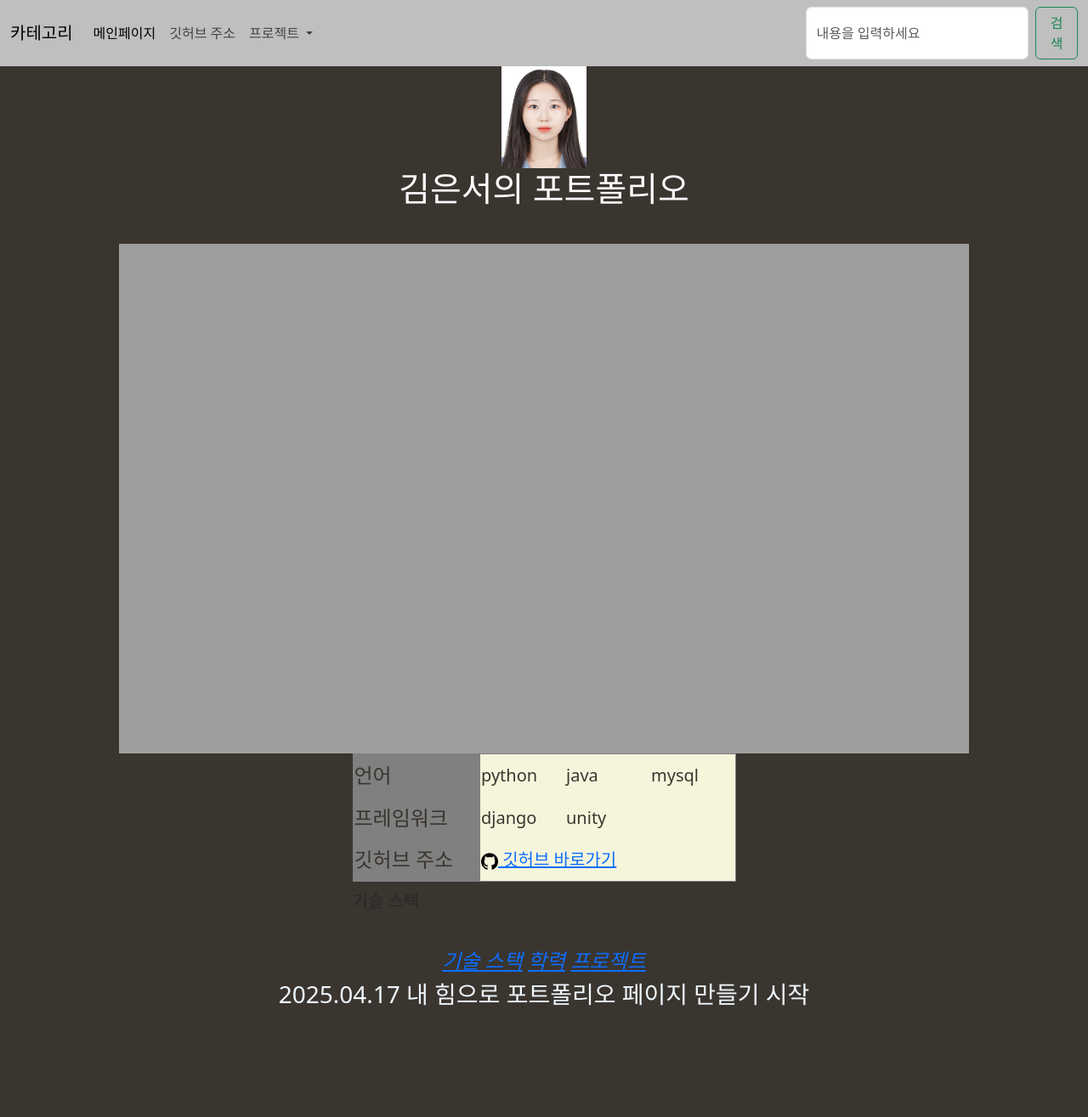
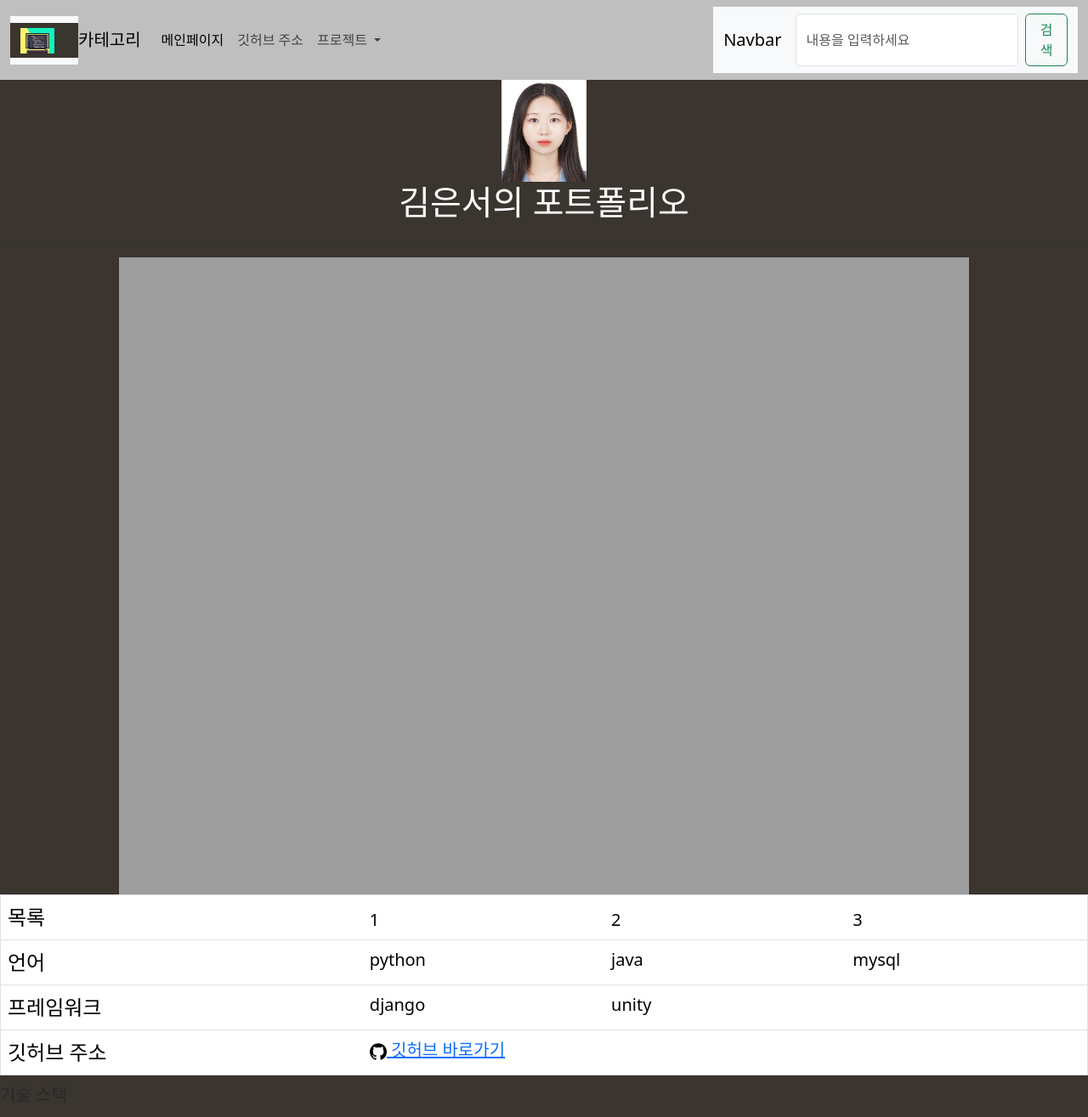
Before and after one commit to eslionekim/Eunseo, a plain HTML site: page index.html in a window 1280 px wide. Shown: the top 1315 px of the page at 85% size. Before the commit the page ends 1195 px from the top, so only its background shows below. Drawn offline with nearby package versions, Linux system fonts and the light colour scheme.

Commit message:
3주차 연습문제_자바스크립트 수정하기

```diff
--- a/index.html
+++ b/index.html
@@ -7,7 +7,6 @@
     <meta name="author" content="20210968"> <!--작성자를 명시하여 누가 작성했는지지-->
     <meta name="keywords" content="computer"> <!--검색 시 이 문서가 검색될 가능성 높아짐짐-->
     <base href="http://127.0.0.1:5500"> <!--상대경로 사용 시 기준이 되는 기본 url 경로-->
-    <link href="https://cdn.jsdelivr.net/npm/bootstrap@5.3.5/dist/css/bootstrap.min.css" rel="stylesheet" integrity="sha384-SgOJa3DmI69IUzQ2PVdRZhwQ+dy64/BUtbMJw1MZ8t5HZApcHrRKUc4W0kG879m7" crossorigin="anonymous">
     <style>
         table {
             font-size: 15pt;
@@ -19,12 +18,21 @@
             color:#3a352f
         }
     </style>
-
-
-</head>
+    <link href="https://cdn.jsdelivr.net/npm/bootstrap@5.3.5/dist/css/bootstrap.min.css" rel="stylesheet" integrity="sha384-SgOJa3DmI69IUzQ2PVdRZhwQ+dy64/BUtbMJw1MZ8t5HZApcHrRKUc4W0kG879m7" crossorigin="anonymous">
+    <script src="https://cdn.jsdelivr.net/npm/bootstrap@5.3.5/dist/js/bootstrap.bundle.min.js" integrity="sha384-k6d4wzSIapyDyv1kpU366/PK5hCdSbCRGRCMv+eplOQJWyd1fbcAu9OCUj5zNLiq" crossorigin="anonymous"></script>
+    <script type="text/javascript" src="js/Basic_js_test.js"></script>
+    <script type="text/javascript" src="js/search.js" defer></script>
+  </head>
     <body style="background-color: #3a352f;"> <!--내용은 body부터라서 여기에 배경style넣는듯-->
         <nav class="navbar navbar-expand-lg custom-navbar" >
-            <div class="container-fluid">
+            <div class="container-fluid ">
+              <nav class="navbar bg-body-tertiary ">
+                <div class="container-fluid" style="background-color: #3a352f;">
+                  <a class="navbar-brand"  >
+                    <img src="image/icon.png" alt="Logo" width="40" height="30" class="d-inline-block align-text-top">
+                  </a>
+                </div>
+              </nav>
               <a class="navbar-brand" >카테고리</a>
               <button class="navbar-toggler" type="button" data-bs-toggle="collapse" data-bs-target="#navbarSupportedContent" aria-controls="navbarSupportedContent" aria-expanded="false" aria-label="Toggle navigation">
                 <span class="navbar-toggler-icon"></span>
@@ -47,16 +55,18 @@
                     </ul>
                   </li>
                 </ul>
-                <form class="d-flex" role="search">
-                  <input class="form-control me-2" type="search" placeholder="내용을 입력하세요" aria-label="Search">
-                  <button class="btn btn-outline-success" type="submit">검색</button>
-                </form>
+                <nav class="navbar bg-body-tertiary">
+                  <div class="container-fluid">
+                    <a class="navbar-brand">Navbar</a>
+                    <form class="d-flex" role="search">
+                      <input class="form-control me-2" type="search" placeholder="내용을 입력하세요" aria-label="Search">
+                      <button class="btn btn-outline-success" type="submit" id="search_button_msg">검색</button>
+                    </form>
+                  </div>
+                </nav>
               </div>
             </div>
           </nav>
-
-        <script src="https://cdn.jsdelivr.net/npm/bootstrap@5.3.5/dist/js/bootstrap.bundle.min.js" integrity="sha384-k6d4wzSIapyDyv1kpU366/PK5hCdSbCRGRCMv+eplOQJWyd1fbcAu9OCUj5zNLiq" crossorigin="anonymous"></script>
-
         <div style="display: flex; justify-content: center;">
             <img src="image/face.png" width="100" height="120">
         </div>
@@ -65,26 +75,34 @@
         </div>
         <hr>
         <div style="display: flex; justify-content: center;">
-            <a href= "index.html" target="_top"><img src="image/main.png" width="1000" height="600"></a> <!--target="_blank" 새탭에서 열기-->
+            <a href= "index.html" target="_top"><img src="image/main.png" width="1000" height="600" class="img-fluid"></a> <!--target="_blank" 새탭에서 열기-->
         </div>
         <div style="display:flex; justify-content: center;">
-            <table border="1">
+            <table border="1" class="table">
                 <caption>기술 스택</caption><!--제목목-->
+                <thead>
+                    <tr>
+                        <td><font size="5">목록</font></td>
+                        <td>1</td>
+                        <td>2</td>
+                        <td>3</td>
+                    </tr>
+                </thead>
                 <tbody>
                     <tr height="50" > <!--한줄, 줄의 배경색은 tr에서서-->
-                        <td bgcolor="grey" width="150" ><font size="5">언어</font></td>
-                        <td bgcolor="beige" width="100">python</td>
-                        <td bgcolor="beige" width="100">java</td>
-                        <td bgcolor="beige" width="100">mysql</td>
+                        <td width="150" ><font size="5">언어</font></td>
+                        <td width="100">python</td>
+                        <td width="100">java</td>
+                        <td width="100">mysql</td>
                     </tr>
                     <tr height="50"> <!--한줄-->
-                        <td bgcolor="grey" width="150"><font size="5">프레임워크</font></td>
-                        <td bgcolor="beige" width="100">django</td>
-                        <td bgcolor="beige" colspan="2" width="100">unity</td>
+                        <td width="150"><font size="5">프레임워크</font></td>
+                        <td width="100">django</td>
+                        <td colspan="2" width="100">unity</td>
                     </tr>
                     <tr height="50"> <!--한줄-->
-                        <td bgcolor="grey" width="150"><font size="5">깃허브 주소</font></td>
-                        <td bgcolor="beige" colspan="3" width="100"><img src="image/github.png" width="20" height="20"><a href="https://github.com/eslionekim/Eunseo">  깃허브 바로가기</a></td>
+                        <td width="150"><font size="5">깃허브 주소</font></td>
+                        <td colspan="3" width="100"><img src="image/github.png" width="20" height="20"><a href="https://github.com/eslionekim/Eunseo">  깃허브 바로가기</a></td>
                     </tr>
                 </tbody>
             </table>
--- /dev/null
+++ b/js/Basic_js_test.js
@@ -0,0 +1,17 @@
+if (true) {
+    let c = 'let 접근';
+    var c_1 = 'var 접근';
+    }
+    //console.log(c); // 만든곳에서만 사용
+    console.log(c_1);
+    let d = 5;
+    //let d = '6'; // let은 동일한 이름으로 다시 만들수없어어
+    console.log(d);
+    const e = '상수1 접근';
+    //e = 5; //const 값 재할당 안돼돼
+    //const f // const는 선언과 동시에 할당해야함
+    console.log(e);
+
+    /* var 다시 만들기 가능 , 값 변경 가능 , 어디서든 사용 가능
+        let 불가,             가능,          만든곳 중괄호
+        const 불가,        선언과 동시에 할당 필수,         만든곳에서만 가능*/
--- /dev/null
+++ b/js/search.js
@@ -0,0 +1,13 @@
+document.getElementById("search_button_msg").addEventListener('click',search_message);
+function search_message(){
+    alert("검색을 실시합니다!");
+}
+function search_message(){
+    alert("입력하세요!");
+}
+function search_message(){
+    let search ="검색을 수행합니다"
+    alert(search);
+}
+//같은 이름의 함수가 여러개면 에러는 안나는데 가장 마지막 함수만 실행
+//let변수에 문자열 넣어서 출력하기
```
Also changed, not shown: image/icon.png (added), 1 other file.
